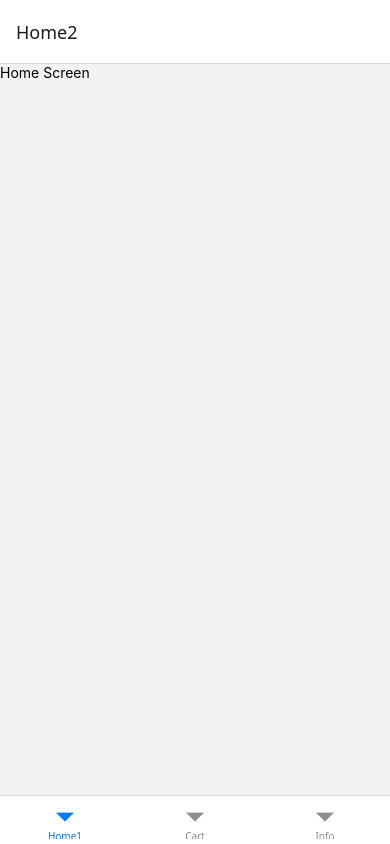
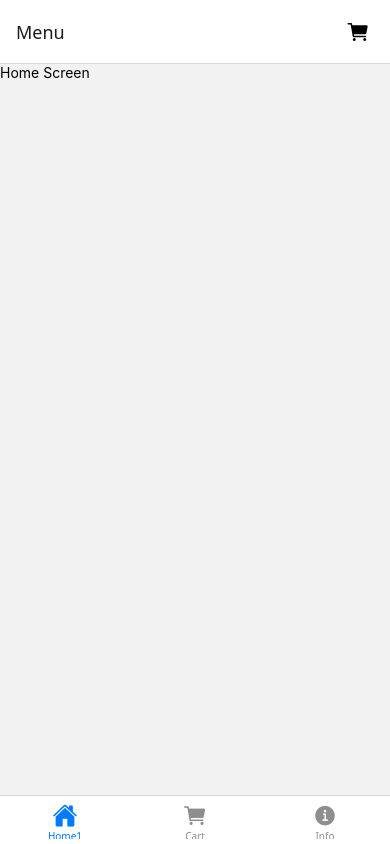
Before and after one commit to mina1961/react-native-restaurant-app, a React Native app: screen /HomeTab in a window 390 px wide. Built offline with nearby package versions, Linux system fonts and the light colour scheme.

Commit message:
Add icon cart in header

```diff
--- a/package.json
+++ b/package.json
@@ -3,6 +3,7 @@
   "version": "1.0.0",
   "main": "src/index.js",
   "dependencies": {
+    "@expo/vector-icons": "^15.1.1",
     "@react-native-masked-view/masked-view": "0.3.2",
     "@react-navigation/bottom-tabs": "^7.21.0",
     "@react-navigation/native": "^7.5.1",
--- a/src/navigation/HomeNavigator.jsx
+++ b/src/navigation/HomeNavigator.jsx
@@ -1,10 +1,21 @@
 import { createStackNavigator } from '@react-navigation/stack';
 import HomeScreen from '../screens/HomeScreen';
+import { Ionicons } from '@expo/vector-icons';
+import { Pressable } from 'react-native';
 export default function HomeNavigator() {
     const Stack = createStackNavigator();
     return (
-       <Stack.Navigator >
-           <Stack.Screen name="Home" component={HomeScreen} options={{ title: 'Home2' }} />
-       </Stack.Navigator>
+        <Stack.Navigator
+            screenOptions={{
+                headerRight: () => (
+                    <Pressable onPress={() => alert('Cart pressed')}>
+                        <Ionicons name="cart" size={24} color="black" style={{ marginRight: 20 }} />
+                    </Pressable>
+                ),
+            }}
+        >
+
+            <Stack.Screen name="Home" component={HomeScreen} options={{ title: 'Menu' }} />
+        </Stack.Navigator>
     );
 }
--- a/src/navigation/RootNavigator.jsx
+++ b/src/navigation/RootNavigator.jsx
@@ -2,13 +2,45 @@ import { createBottomTabNavigator } from '@react-navigation/bottom-tabs';
 import CartNavigator from './CartNavigator';
 import InfoScreen from '../screens/InfoScreen';
 import HomeNavigator from './HomeNavigator';
+import { Ionicons } from '@expo/vector-icons';
 export default function RootNavigator() {
     const Tabs = createBottomTabNavigator();
     return (
-       <Tabs.Navigator>
-           <Tabs.Screen name="HomeTab" component={HomeNavigator} options={{ title: 'Home1', headerShown: false }}  />
-           <Tabs.Screen name="CartTab" component={CartNavigator} options={{ title: 'Cart', headerShown: false }} />
-           <Tabs.Screen name="Info" component={InfoScreen} />
-       </Tabs.Navigator>
+        <Tabs.Navigator>
+            <Tabs.Screen
+                name="HomeTab"
+                component={HomeNavigator}
+                options={{
+                    title: 'Home1',
+                    headerShown: false,
+                    tabBarIcon: ({ color, size }) => (
+                        <Ionicons name="home" color={color} size={size} />
+                    )
+                }}
+            />
+
+            <Tabs.Screen
+                name="CartTab"
+                component={CartNavigator}
+                options={{
+                    title: 'Cart',
+                    headerShown: false,
+                    tabBarIcon: ({ color, size }) => (
+                        <Ionicons name="cart" color={color} size={size} />
+                    )
+                }}
+            />
+
+            <Tabs.Screen
+                name="Info"
+                component={InfoScreen}
+                options={{
+                    title: 'Info',
+                    tabBarIcon: ({ color, size }) => (
+                        <Ionicons name="information-circle" color={color} size={size} />
+                    )
+                }}
+            />
+        </Tabs.Navigator>
     );
 }
```
Also changed, not shown: 1 other file (tests, documents, lock files or other folders).
